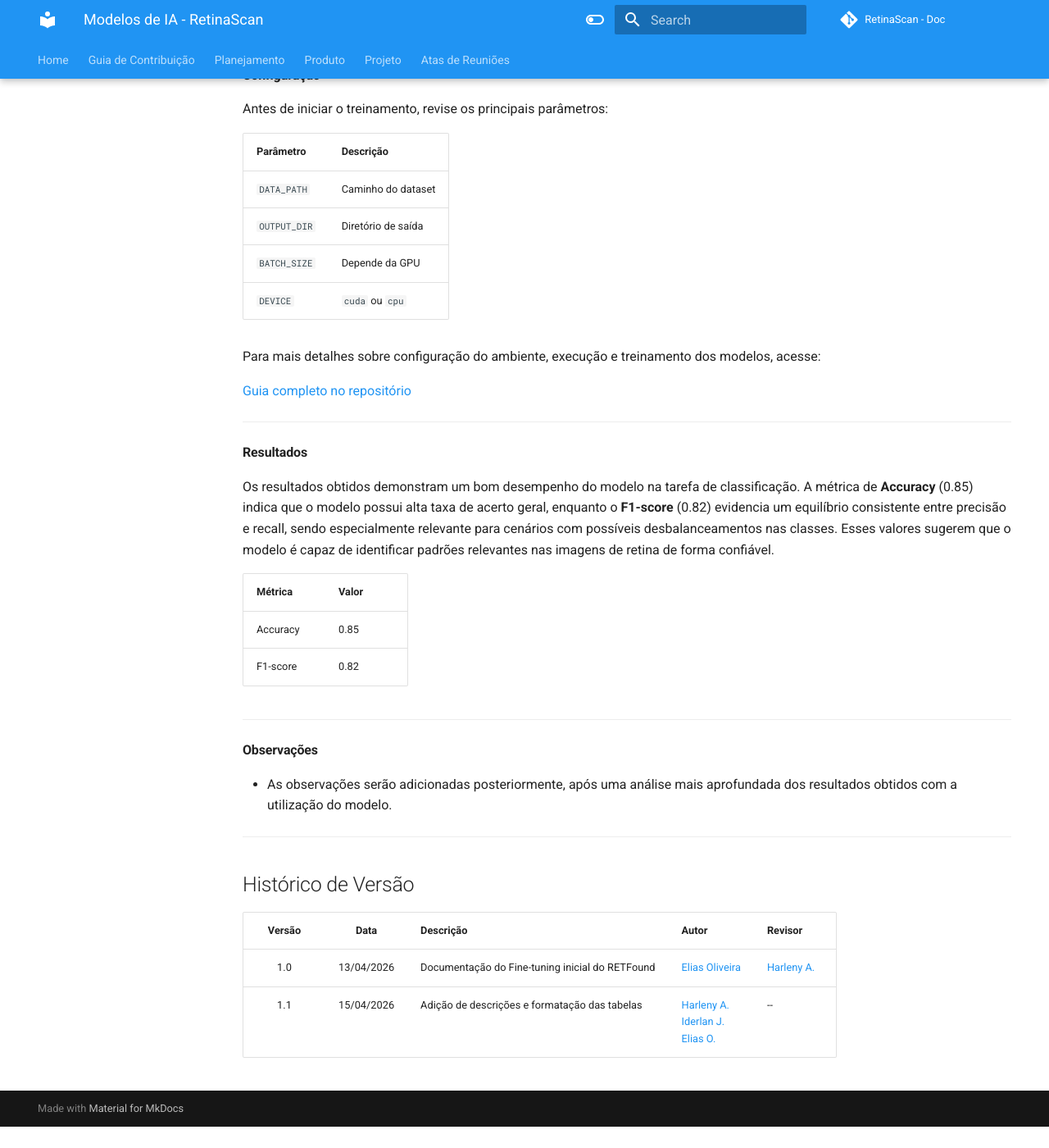
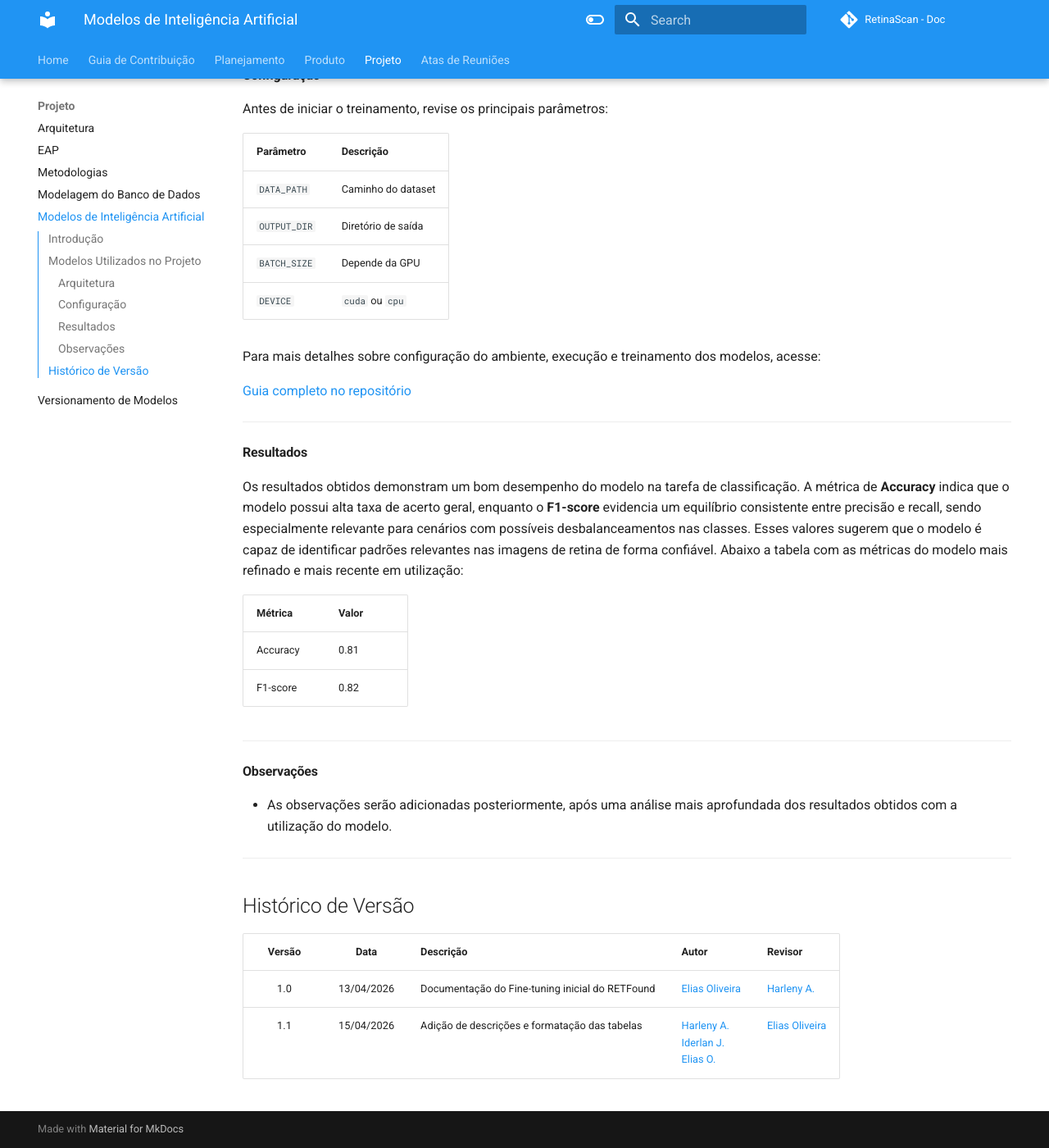
Before and after one commit to fga-eps-mds/2026-1-RetinaScan-Doc, an MkDocs documentation site: the page built from docs/projeto/ia/modelos_de_ia.md, in a window 1280 px wide and 1400 px high, scrolled down 1280 px. Shown: the whole window at 82% size. Built offline with MkDocs 1.6.1 and Material for MkDocs 9.7.7, drawn with Linux system fonts in a browser that asks for light colours; comment, search, counter and statistics services are not loaded; before the commit the page ends 2654 px from its top, so only the background shows below that.

Commit message:
docs: realizando revisão nos artefatos e dos modelos e de versionamento e atualizando diretórios

```diff
--- a/docs/ia/modelos_de_ia.md
+++ b/docs/projeto/ia/modelos_de_ia.md
@@ -57,11 +57,11 @@
 
 #### Resultados
 
-Os resultados obtidos demonstram um bom desempenho do modelo na tarefa de classificação. A métrica de **Accuracy** (0.85) indica que o modelo possui alta taxa de acerto geral, enquanto o **F1-score** (0.82) evidencia um equilíbrio consistente entre precisão e recall, sendo especialmente relevante para cenários com possíveis desbalanceamentos nas classes. Esses valores sugerem que o modelo é capaz de identificar padrões relevantes nas imagens de retina de forma confiável.
+Os resultados obtidos demonstram um bom desempenho do modelo na tarefa de classificação. A métrica de **Accuracy** indica que o modelo possui alta taxa de acerto geral, enquanto o **F1-score** evidencia um equilíbrio consistente entre precisão e recall, sendo especialmente relevante para cenários com possíveis desbalanceamentos nas classes. Esses valores sugerem que o modelo é capaz de identificar padrões relevantes nas imagens de retina de forma confiável. Abaixo a tabela com as métricas do modelo mais refinado e mais recente em utilização:
 
 | Métrica   | Valor |
 |:----------|:------|
-| Accuracy  | 0.85  |
+| Accuracy  | 0.81  |
 | F1-score  | 0.82  |
 
 ---
@@ -77,4 +77,4 @@
 | Versão | Data | Descrição | Autor | Revisor |
 |:------:|:----:|:----------|:------|:--------|
 | 1.0 | 13/04/2026 | Documentação do Fine-tuning inicial do RETFound | [Elias Oliveira](https://github.com/EliasOliver21) | [Harleny A.](https://github.com/Angelicahaas) |
-| 1.1 | 15/04/2026 | Adição de descrições e formatação das tabelas | [Harleny A.](https://github.com/Angelicahaas)<br>[Iderlan J.](https://github.com/IderlanJ)<br>[Elias O.](https://github.com/EliasOliver21) | -- |
+| 1.1 | 15/04/2026 | Adição de descrições e formatação das tabelas | [Harleny A.](https://github.com/Angelicahaas)<br>[Iderlan J.](https://github.com/IderlanJ)<br>[Elias O.](https://github.com/EliasOliver21) | [Elias Oliveira]("https://github.com/EliasOliver21") |
--- a/mkdocs.yml
+++ b/mkdocs.yml
@@ -60,8 +60,8 @@
       - EAP: "projeto/EAP.md"
       - Metodologias: "projeto/metodologias.md"
       - Modelagem do Banco de Dados: "projeto/modelagem-do-BD.md"
-      - Modelos de Inteligência Artificial: "projeto/modelos_de_ia.md"
-      - Versionamento de Modelos: "projeto/versionamento_modelos.md"
+      - Modelos de Inteligência Artificial: "projeto/ia/modelos_de_ia.md"
+      - Versionamento de Modelos: "projeto/ia/versionamento_modelos.md"
   - Atas de Reuniões:
       - Reunião 23.03.2026: "atas-reunioes/AtaReuniaoEPS-2026-03-23.md"
       - Reunião 01.04.2026: "atas-reunioes/AtaReuniaoEPS-2026-04-01.md"
```
Also changed, not shown: docs/projeto/ia/versionamento_modelos.md (renamed from docs/projeto/versionamento_modelos.md, +1 -1 lines).
